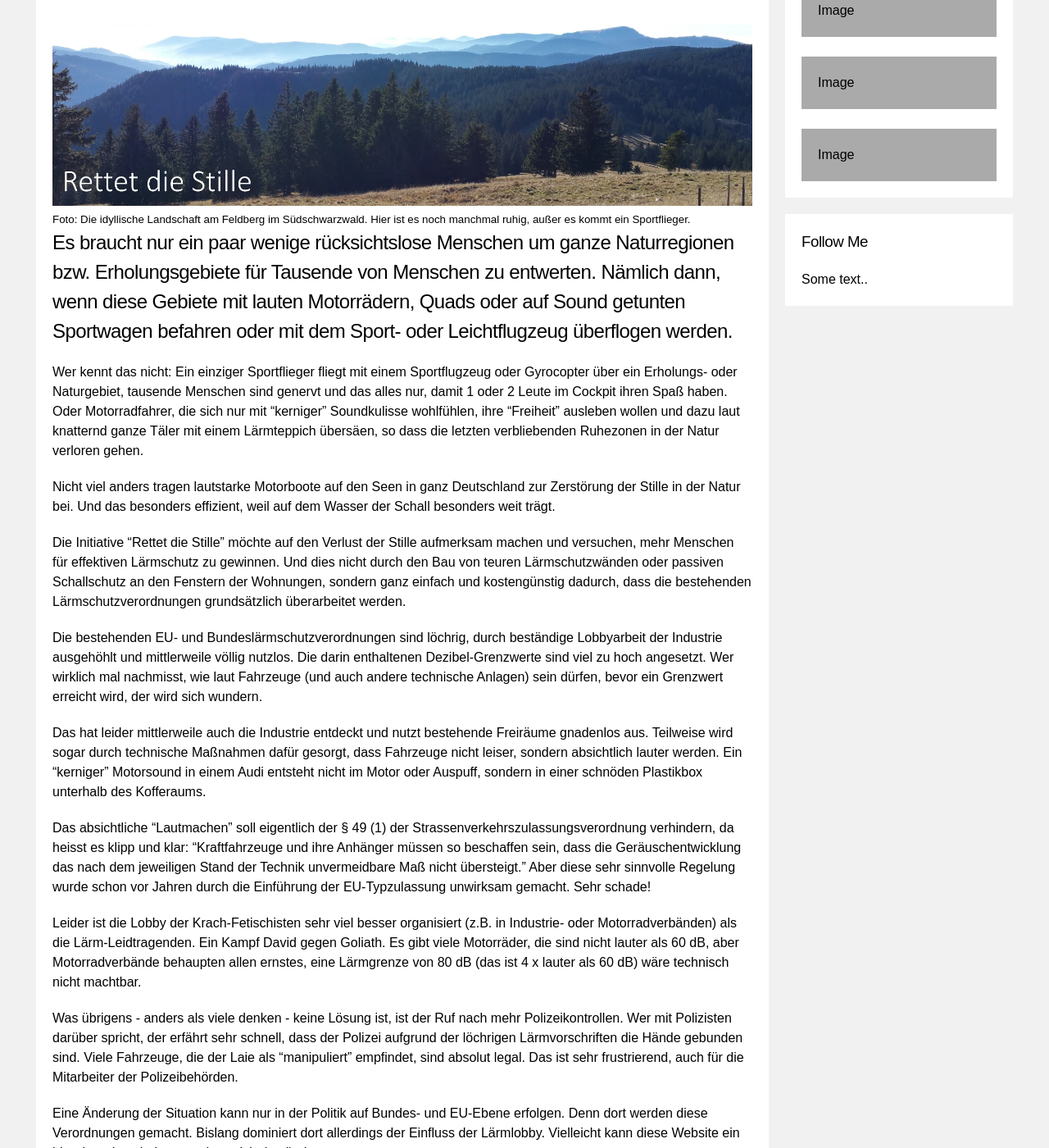
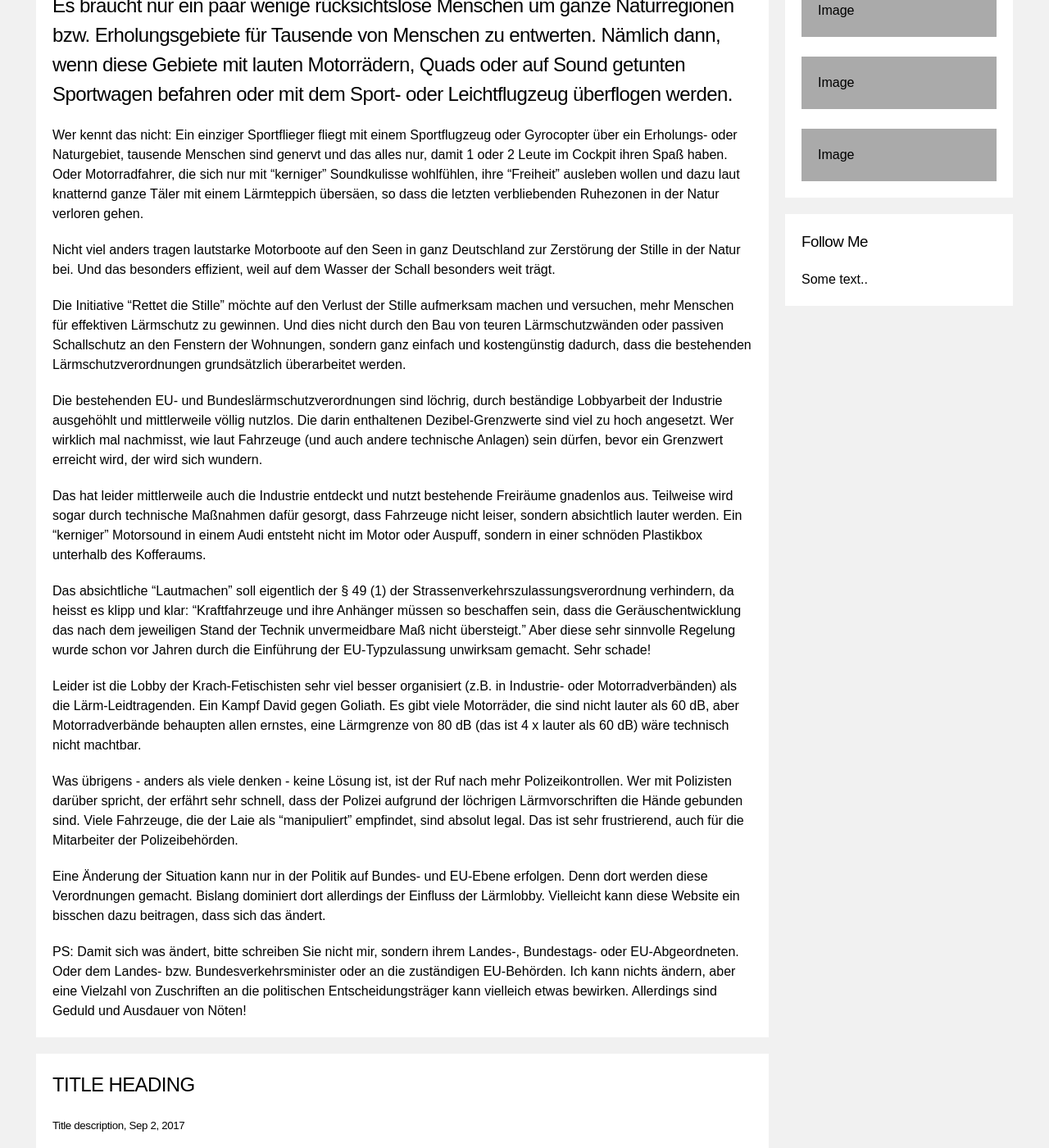
Before and after one commit to rettet-die-stille/rettet-die-stille.github.io, a Jekyll site: the page built from index.md, in a window 1280 px wide and 1400 px high, scrolled down 680 px. Shown: the whole window at 82% size. Built offline with Jekyll 4.4.1, drawn with Linux system fonts in a browser that asks for light colours; our own code applies the rules of GitHub Pages for plain Markdown files; some of the changed text lies outside the part shown.

Commit message:
Update index.md

```diff
--- a/index.md
+++ b/index.md
@@ -1,8 +1,6 @@
 ---
 layout: defaultmodern
 ---
-![Intro](assets/images/schwarzwald3.jpg)
-<sub>Foto: Die idyllische Landschaft am Feldberg im Südschwarzwald. Hier ist es noch manchmal ruhig, außer es kommt ein Sportflieger.</sub>
 
 ## Es braucht nur ein paar wenige rücksichtslose Menschen um ganze Naturregionen bzw. Erholungsgebiete für Tausende von Menschen zu entwerten. Nämlich dann, wenn diese Gebiete mit lauten Motorrädern, Quads oder auf Sound getunten Sportwagen befahren oder mit dem Sport- oder Leichtflugzeug überflogen werden.
 
@@ -25,13 +23,3 @@ Was übrigens - anders als viele denken - keine Lösung ist, ist der Ruf nach me
 Eine Änderung der Situation kann nur in der Politik auf Bundes- und EU-Ebene erfolgen. Denn dort werden diese Verordnungen gemacht. Bislang dominiert dort allerdings der Einfluss der Lärmlobby. Vielleicht kann diese Website ein bisschen dazu beitragen, dass sich das ändert.
 
 PS: Damit sich was ändert, bitte schreiben Sie nicht mir, sondern ihrem Landes-, Bundestags- oder EU-Abgeordneten. Oder dem Landes- bzw. Bundesverkehrsminister oder an die zuständigen EU-Behörden. Ich kann nichts ändern, aber eine Vielzahl von Zuschriften an die politischen Entscheidungsträger kann vielleich etwas bewirken. Allerdings sind Geduld und Ausdauer von Nöten!
-
-<ul class="posts">
-
-{% for post in site.posts %}
-
-<li><span>{{ post.date | date_to_string }}</span> » <a href="{{ post.url }}" title="{{ post.title }}">{{ post.title }}</a></li>
-
-{% endfor %}
-
-</ul>
```
